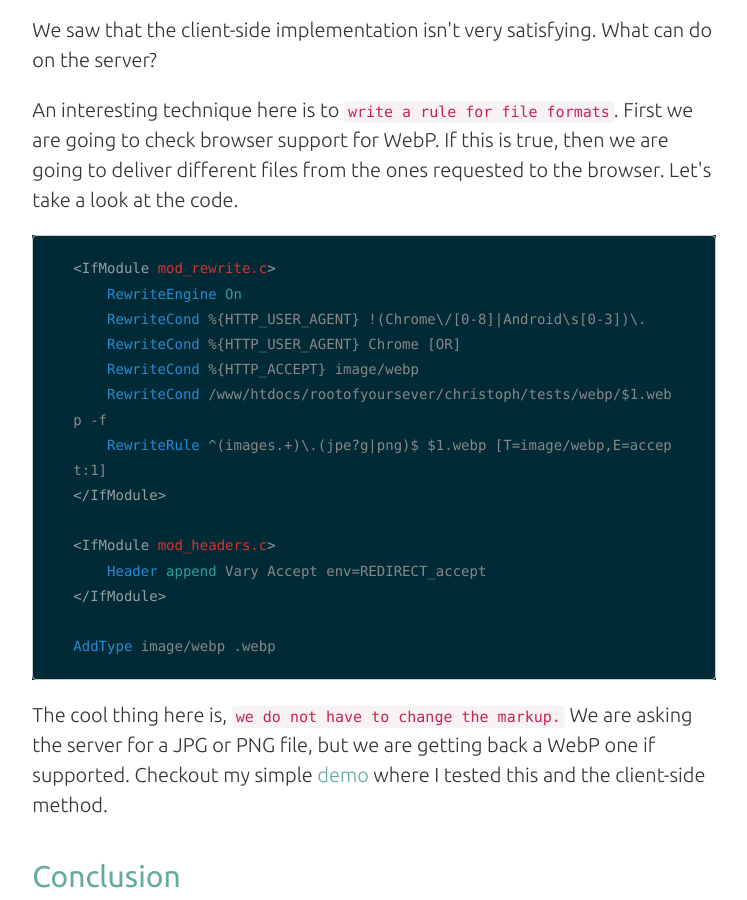
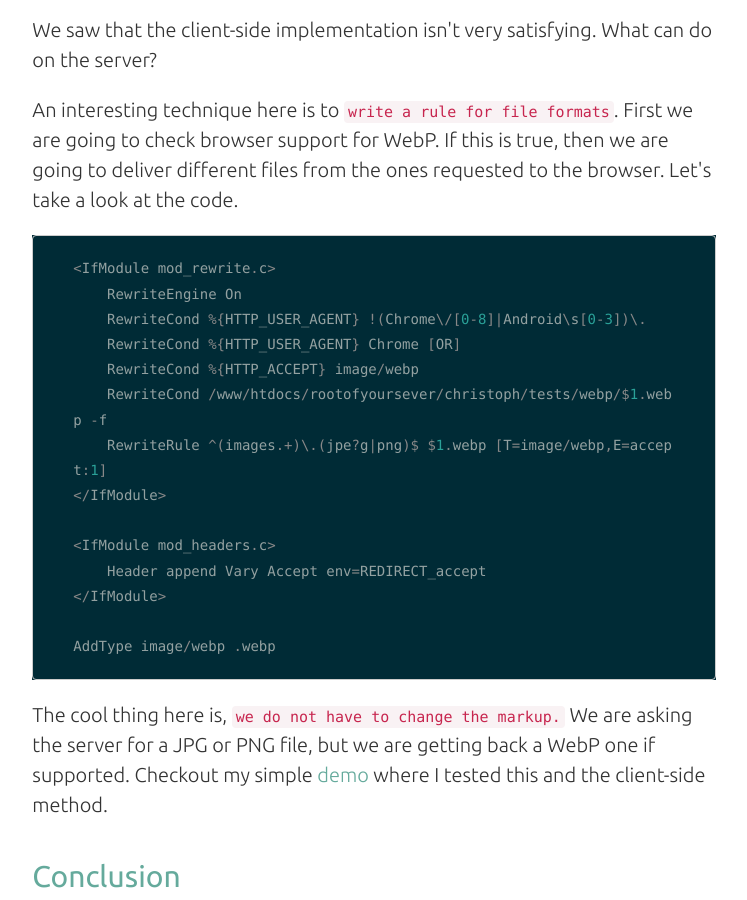
Before and after one commit to christophrumpel/christophrumpel.github.io, a Jekyll site: the page built from _posts/2013-06-02-webp-one-image-format-to-rule-them-all.html, in a window 1280 px wide and 900 px high, scrolled down 3306 px. Shown: the whole window, without its empty margins (266-1013 px from the left). Built offline with Jekyll 4.4.1, drawn with Linux system fonts in a browser that asks for light colours; comment, search, counter and statistics services are not loaded.

Commit message:
Bugfix, removing apacke code highlight

```diff
--- a/_posts/2013-06-02-webp-one-image-format-to-rule-them-all.html
+++ b/_posts/2013-06-02-webp-one-image-format-to-rule-them-all.html
@@ -49,7 +49,7 @@ if ( !Modernizr.webp ) {
 <p>We saw that the client-side implementation isn't very satisfying. What can do on the server?</p>
 <p>An interesting technique here is to <code>write a rule for file formats</code>. First we are going to check browser support for WebP. If this is true, then we are going to deliver different files from the ones requested to the browser. Let's take a look at the code.</p>
 
-{% highlight Apache config files startinline %}
+{% highlight conf config files startinline %}
 <IfModule mod_rewrite.c>
     RewriteEngine On
     RewriteCond %{HTTP_USER_AGENT} !(Chrome\/[0-8]|Android\s[0-3])\.
```
